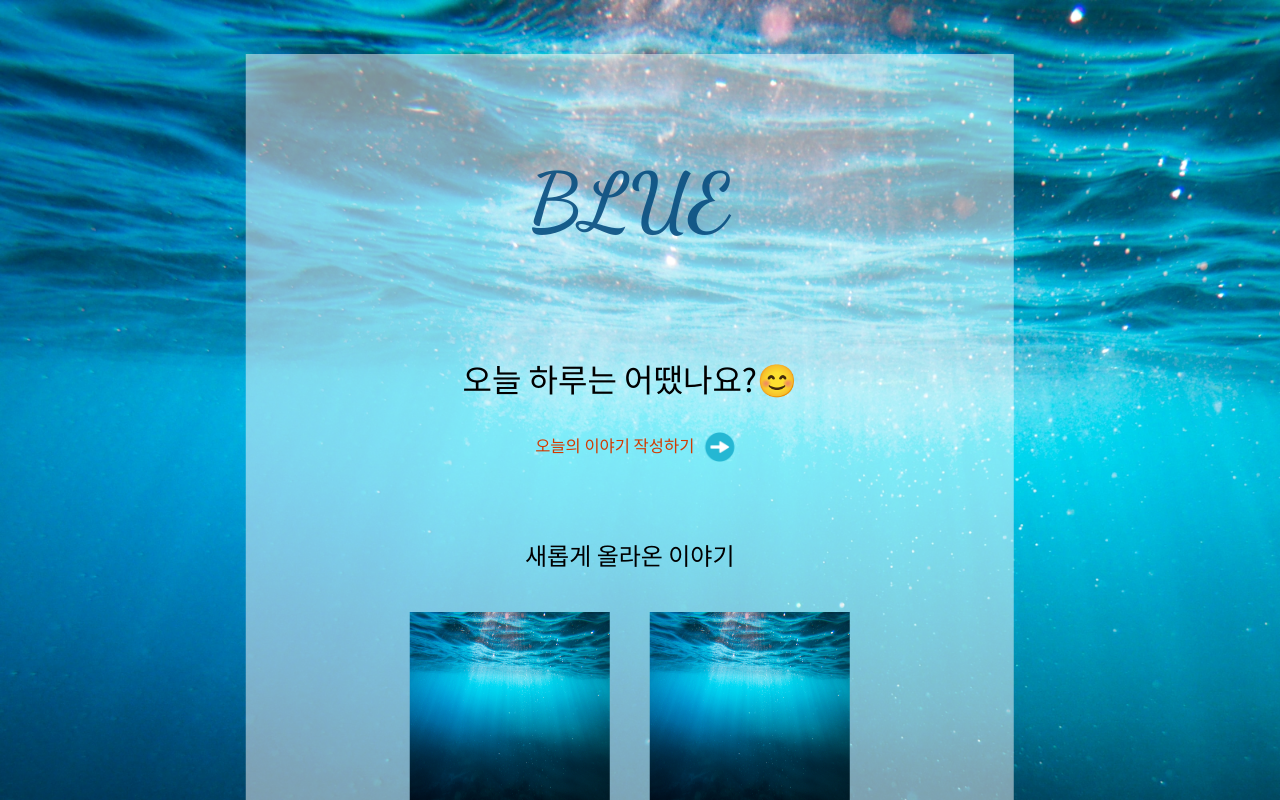
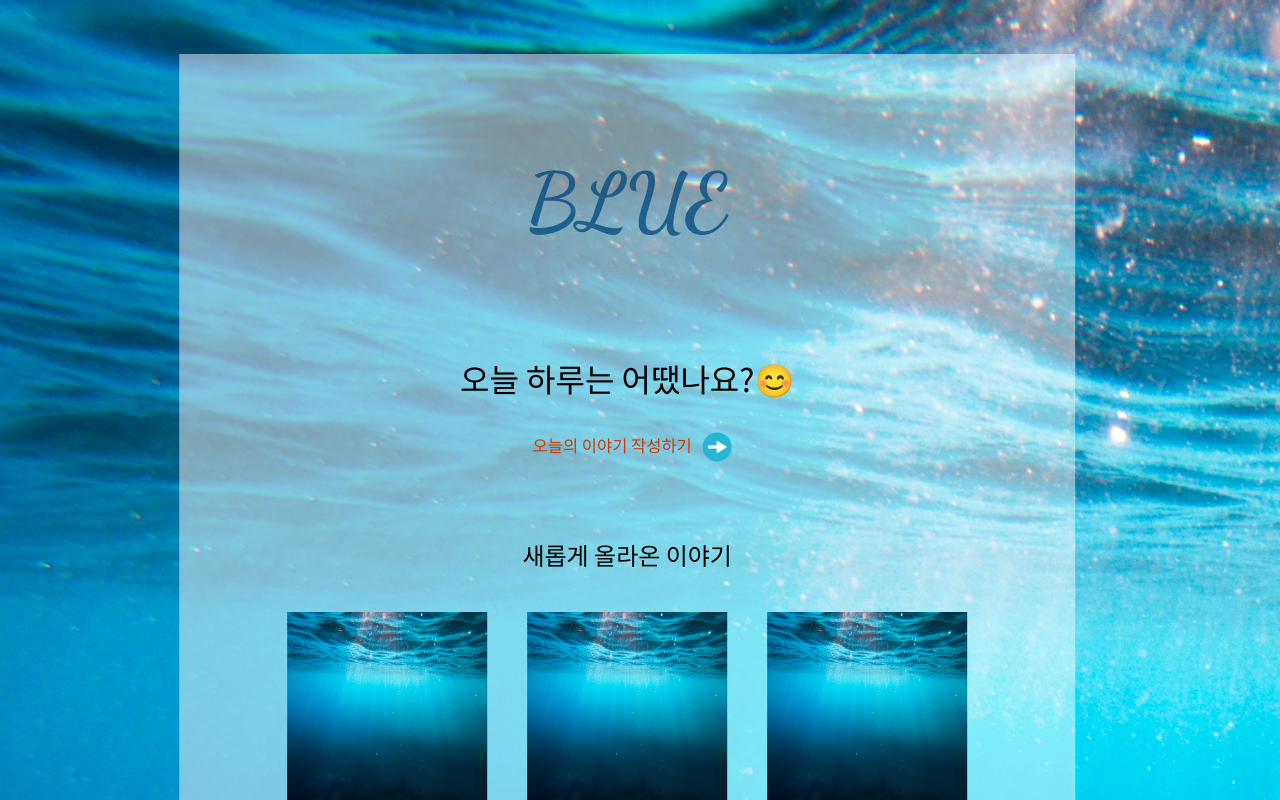
Before and after one commit to yesomsom/blue_diary, a React (Create React App) app: page / in a window 1280 px wide. Shown: the top 800 px of the page. Built offline with nearby package versions, Linux system fonts and the light colour scheme.

Commit message:
welcome page

```diff
--- a/src/component/WelcomeMain.tsx
+++ b/src/component/WelcomeMain.tsx
@@ -41,13 +41,13 @@ const Wrapper = styled.div`
   top: 0;
   left: 0;
   width: 100%;
-  height: 150vh;
+  height: 250vh;
   background-image: url(${blueOcean});
   background-size: cover;
 `;
 
 const Overlay = styled.div`
   background-color: #fffcfc7d;
-  width: 60%;
-  transform: translate(32%,0%);
+  width: 70%;
+  transform: translate(20%,0%);
 `;
```
